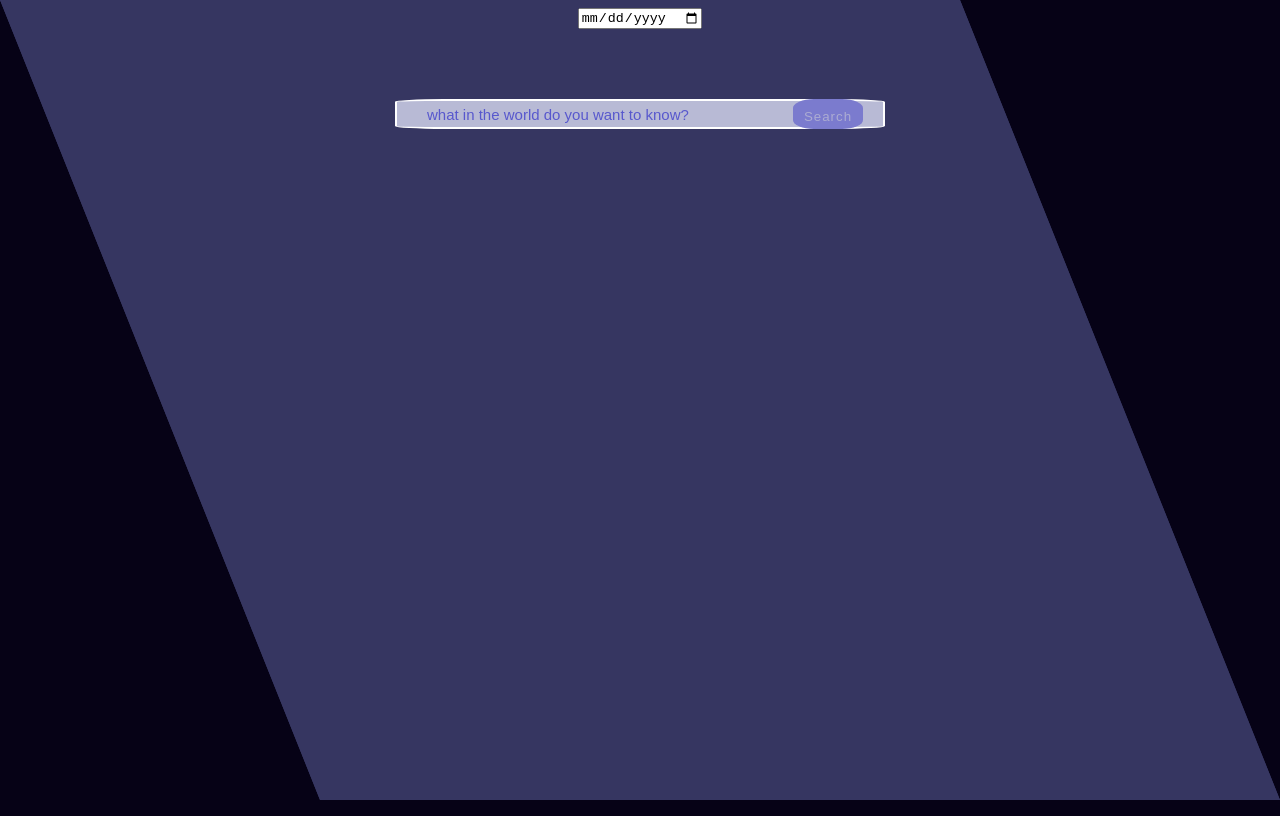
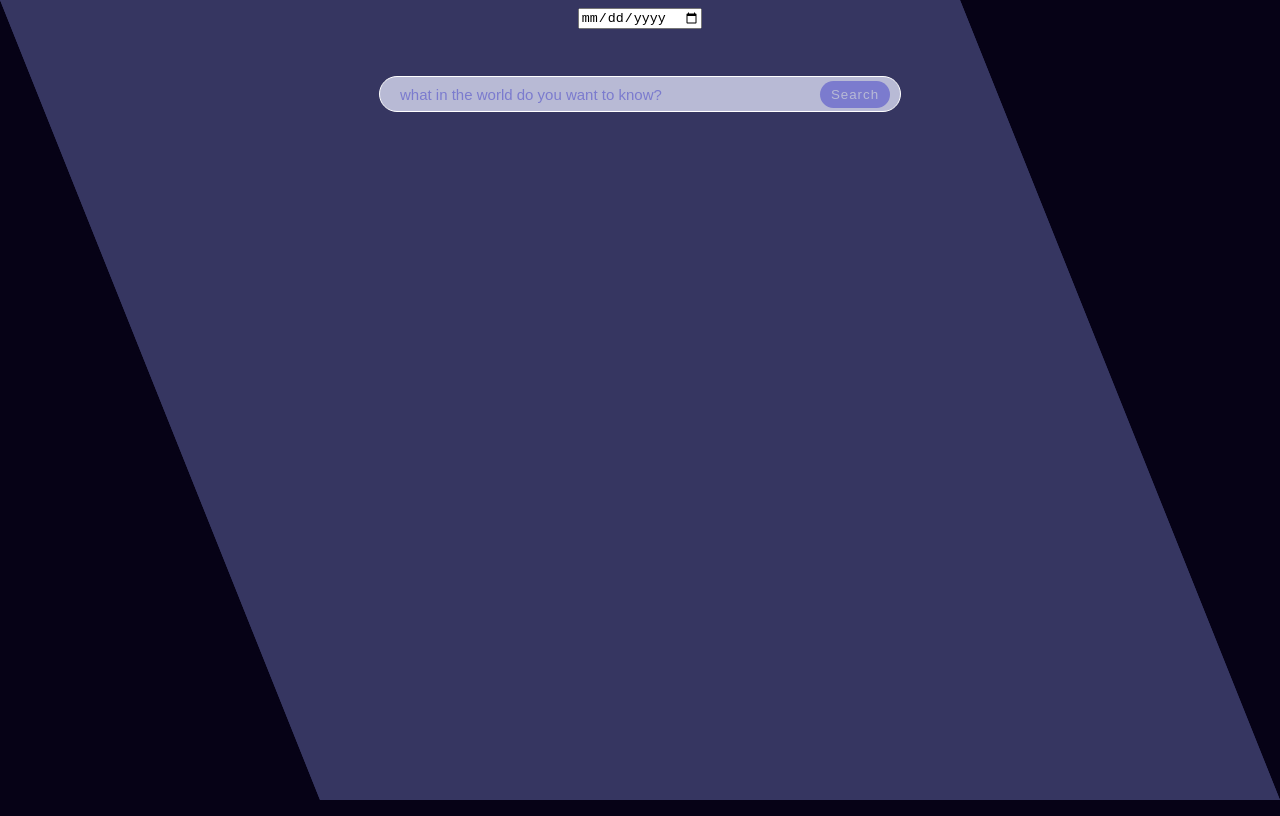
Before and after one commit to xelaKat/pulse, a website: page index.html in a window 1280 px wide. Drawn offline with Linux system fonts and the light colour scheme.

Commit message:
ok this time fr last changes to the search bar, for now

```diff
--- a/src/style.css
+++ b/src/style.css
@@ -6,11 +6,11 @@ body{
   min-height: 100vh;
 }
 .container{
-  width: 500px;
+  width: 550px;
   height: 50px;
   padding: 10px;
   margin: auto;
-  margin-top: 50px;
+  margin-top: 30px;
   background: transparent;
   display: flex;
   align-items: center;
@@ -18,15 +18,14 @@ body{
 }
 .search-bar{
   background: rgb(184, 186, 213);
-  width: 490px;
+  width: 500px;
   height: 30px;
   display: flex;
-  box-sizing: border-box;
   align-items: center;
-  border-radius: 10%;
-  padding: 5px 20px;
+  border-radius: 30px;
+  padding: 2px 10px;
   outline: none;
-  border: 2px solid white;
+  border: 1px solid white;
 }
 .search-bar input{
   background: transparent;
@@ -35,21 +34,22 @@ body{
   outline: none;
   padding: 15px 10px;
   font-size: 15px;
-  color: rgb(88, 88, 205);
+  color: rgb(52, 52, 88);
 }
 ::placeholder{
-  color: rgb(88, 88, 205);
+  color: rgb(123, 123, 206);
 }
 .search-bar button{
   background: rgb(123, 123, 206);
-  padding: 10px;
+  padding: 0px;
   border: 0;
-  border-radius: 30%;
+  border-radius: 30px;
   width: 70px;
-  height: 30px;
+  height: 27px;
   outline: none;
-  color: rgb(172, 172, 210);
+  color: rgb(184, 186, 213);
   letter-spacing: 1px;
+  align-items: center;
   cursor: pointer;
 }
 h1{
```
